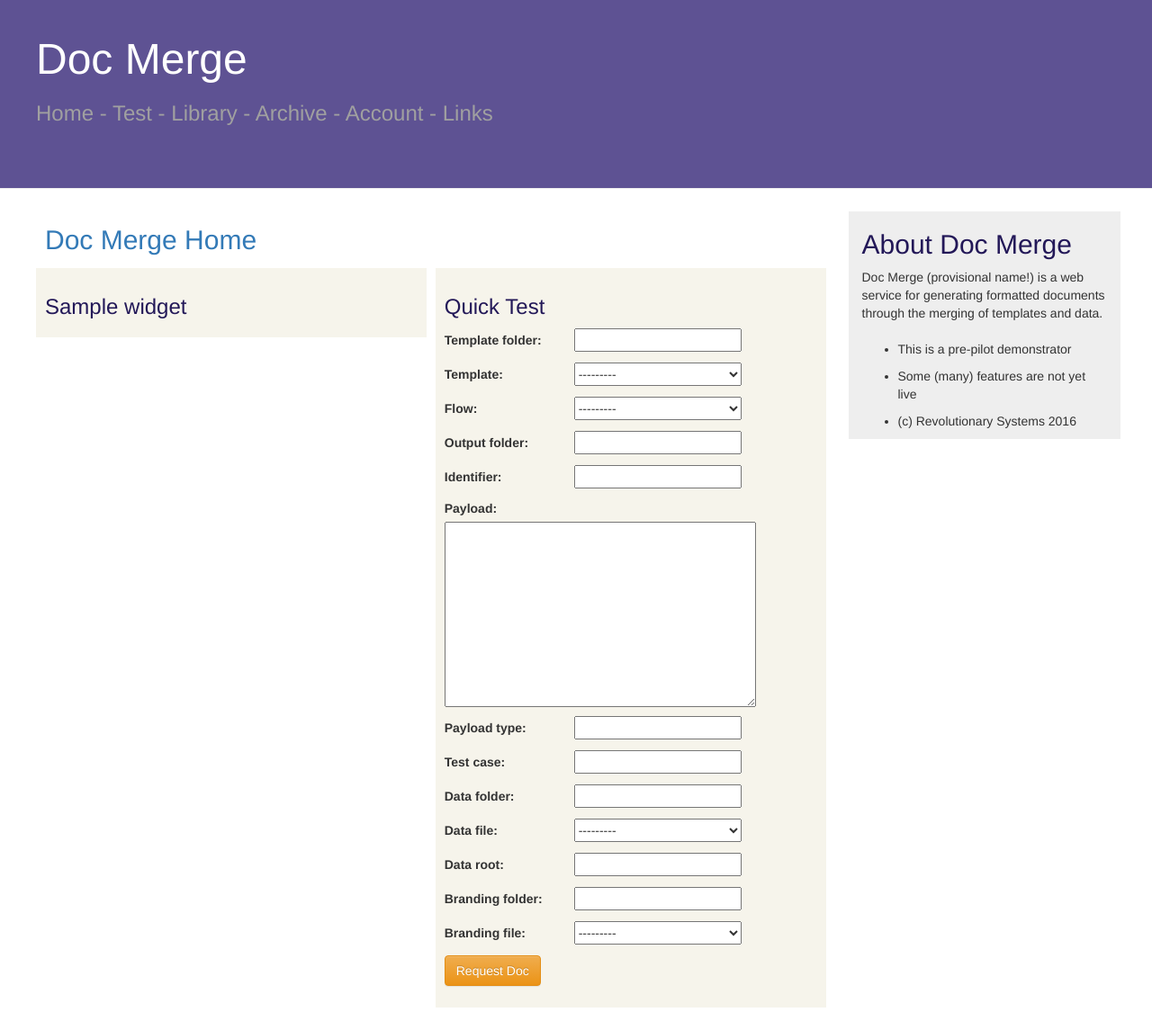
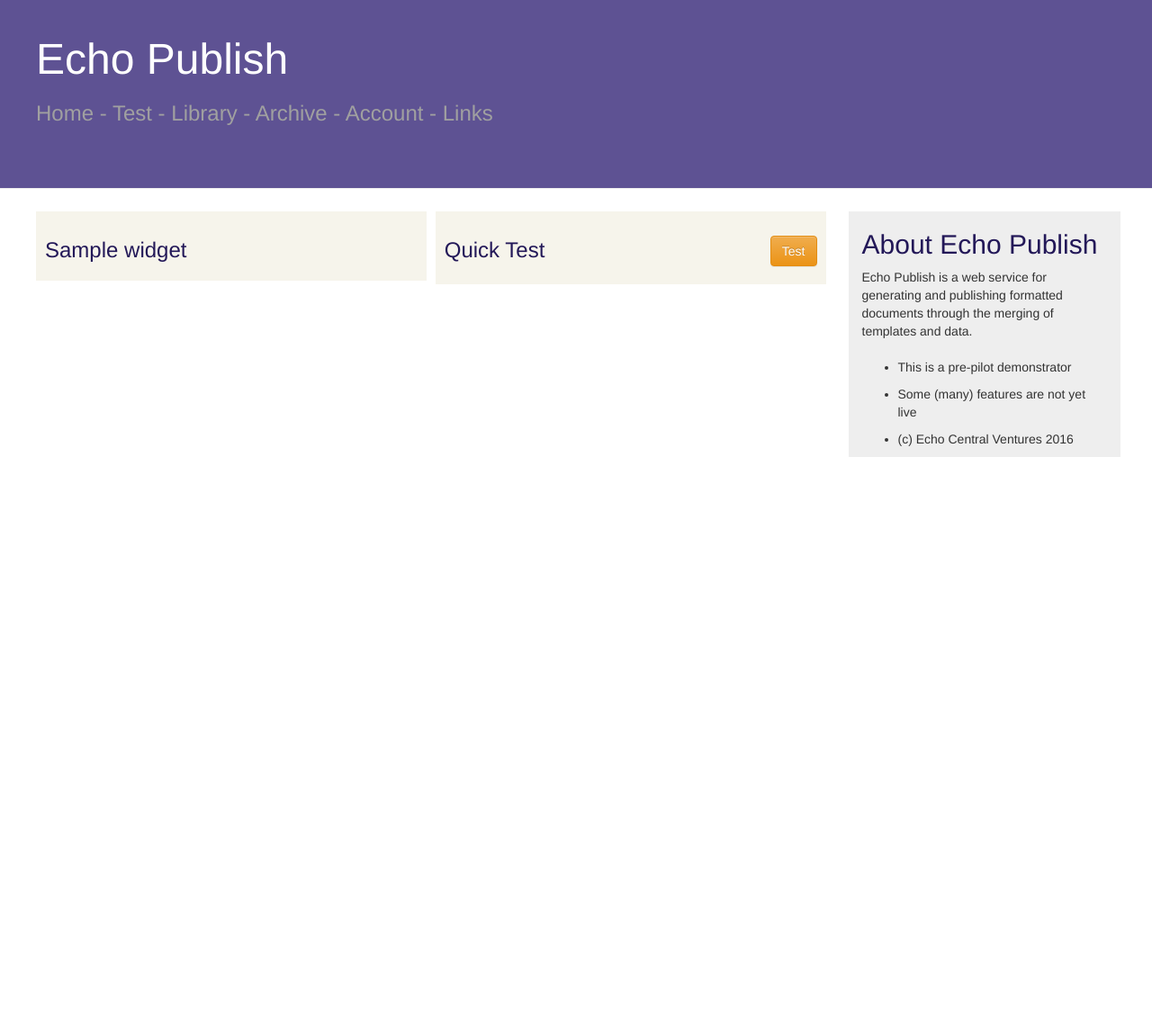
Before and after one commit to revolutionarysystems/docmerge, a Django app: template dash/templates/dash/home.html in a window 1280 px wide. Shown: the whole page at 90% size. After the commit the page ends 508 px from the top, so only its background shows below. Run offline with Django 3.2, Linux system fonts and the light colour scheme; tables that the repository leaves empty hold one stand-in row (values such as "Sample post"); the template is opened without the code that fills it: values that come from a table or form of the project are taken from there, most other values are stand-ins (such as "Sample title", 1, 10 or a date in 2020); parts of the project's set-up code (start-up, migrations or seed data) failed here and were passed over; some libraries are stand-ins or nearby versions.

Commit message:
#Smoothing of rough edges

```diff
--- a/dash/static/css/dash.css
+++ b/dash/static/css/dash.css
@@ -159,6 +159,7 @@ div.content.container{
 #form_control + label {
     font-size: 80%;
     font-weight: normal;
+    cursor: pointer;
 }
 
 #form_control:checked + label {
@@ -176,3 +177,12 @@ div.content.container{
 #form_control:checked + label + form + #advanced {
     display: block;
 }
+
+#quickTest > p {
+    display: none;
+}
+
+#quickTestButton {
+   float: right;
+   margin-top: -4rem;
+}
--- a/dash/templates/dash/base.html
+++ b/dash/templates/dash/base.html
@@ -1,7 +1,7 @@
 {% load staticfiles %}
 <html>
     <head>
-        <title>Doc Merge Dash</title>
+        <title>Echo Publish Dashboard</title>
         <link rel="stylesheet" href="//maxcdn.bootstrapcdn.com/bootstrap/3.2.0/css/bootstrap.min.css">
         <link rel="stylesheet" href="//maxcdn.bootstrapcdn.com/bootstrap/3.2.0/css/bootstrap-theme.min.css">
         <link rel="stylesheet" href="{% static 'css/dash.css' %}">
@@ -10,7 +10,7 @@
     </head>
     <body>
         <div class="page-header">
-            <h1>Doc Merge</h1>
+            <h1><!--a href="/"><img src="{% static 'echo-reflect-roundel-orange.png' %}" height="42" width="42"/></a-->Echo Publish</h1>
             <h3><a href ="/home/" title="Take me home">Home</a> - <a href ="/test/" title="Test Document Flow">Test</a> - <a href ="/library/" title="Library of Documents and Other Resources">Library</a> - <a href ="/archive/" title="Archive of Requests and Documents">Archive</a> - <a href ="/account/" title="Account Settings and Status">Account</a> - <a href ="/links/" title="Helpful Links">Links</a></h3>
         </div>
         <section class="content container_fluid">
@@ -21,12 +21,12 @@
                 </div>
                 <div>
                     <div id="ads" class="col-md-3">
-                        <h2>About Doc Merge</h2>
-                        <p>Doc Merge (provisional name!) is a web service for generating formatted documents through the merging of templates and data.
+                        <h2>About Echo Publish</h2>
+                        <p>Echo Publish is a web service for generating and publishing formatted documents through the merging of templates and data.
                         <ul>
                             <li>This is a pre-pilot demonstrator</li>
                             <li>Some (many) features are not yet live</li>
-                            <li>(c) Revolutionary Systems 2016</li>
+                            <li>(c) Echo Central Ventures 2016</li>
                         </ul>
                     </div>
                 </div>
--- a/dash/templates/dash/home.html
+++ b/dash/templates/dash/home.html
@@ -1,7 +1,6 @@
 {% extends 'dash/base.html' %}
 
 {% block content %}
-    <h2><a href="">Doc Merge Home</a></h2>
         <div class="row widget">
                 {% for widget in widgets %}
                 <div class="widget col-lg-6 col-md-6 col-sm-6 col-xs-12">
@@ -10,9 +9,9 @@
                 {% endfor %}
                 <div class="widget col-lg-6 col-md-6 col-sm-6 col-xs-12">
                     <h3><a href=""><span class="{{ widget.glyph }}"></span> Quick Test</a></h3>
-                    <form method="GET" class="query-form" action="/test-result">
+                    <form id = "quickTest" method="GET" class="query-form" action="/test-result">
                             {{ mergeForm.as_p }}
-                            <button type="submit" class="save btn btn-warning">Request Doc</button>
+                    <button id="quickTestButton" type="submit" class="save btn btn-warning">Test</button>
                     </form>
                 </div>
         </div>
--- a/dash/views.py
+++ b/dash/views.py
@@ -16,13 +16,12 @@ def dash(request):
     quickTestJob=MergeJob(
         template_folder="/Doc Merge/Templates",
         template="Library.md",
-        identifier = "123",
         output_folder="/Doc Merge/Output",
         data_folder="/Doc Merge/Test Data",
         payload = json.dumps(files),
         payload_type = "json",
         branding_folder="/Doc Merge/Branding",
-        flow = "md",
+        flow = "md.txt",
         )
     mergeForm = MergeForm(instance=quickTestJob)
     return render(request, 'dash/home.html', {"widgets":widgets, "mergeForm": mergeForm})
```
Also changed, not shown: merge/views.py (+9 -7 lines).
